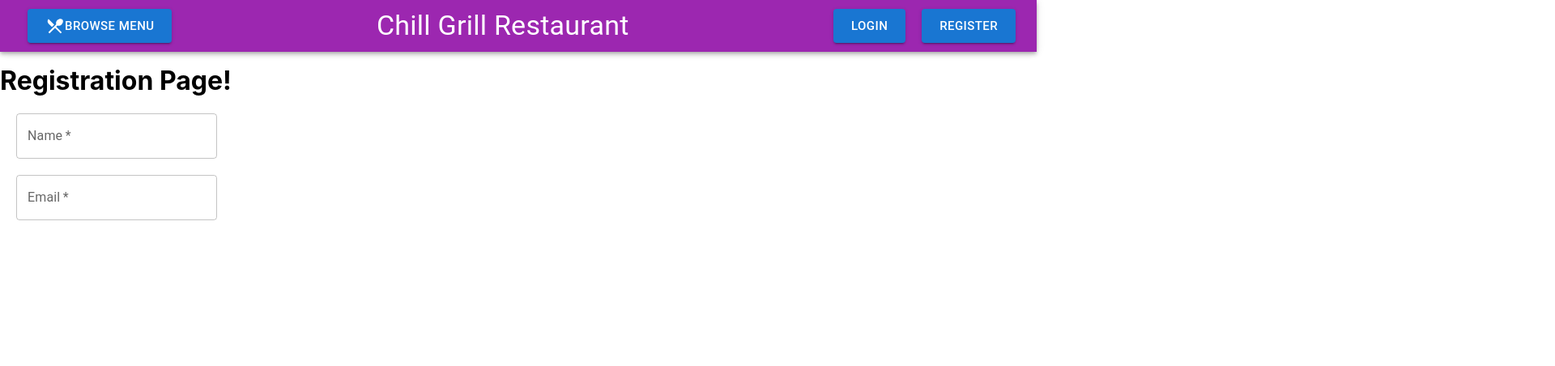
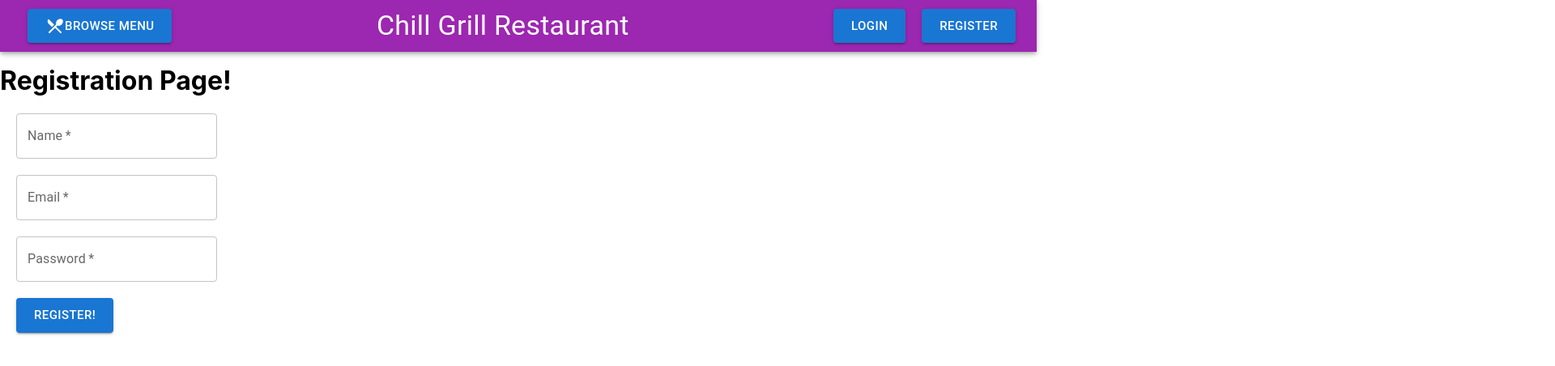
Before and after one commit to youssefrag/chill-grill-app, a React (Create React App) app in the folder client/: page /register in a window 1280 px wide. Shown: the top 452 px of the page at 81% size, 1920 px wide, since content can reach past the window. Built offline with nearby package versions, Linux system fonts and the light colour scheme.

Commit message:
outline basic register page

```diff
--- a/client/src/components/RegistrationPage.jsx
+++ b/client/src/components/RegistrationPage.jsx
@@ -42,9 +42,7 @@ export default function RegistrationPage() {
             marginTop: 20,
             marginBottom: 20,
             marginLeft: 20,
-            marginRight: 100000000000000,
             display: 'block',
-            width: '100000px',
           }}
         />
         <TextField
@@ -59,11 +57,33 @@ export default function RegistrationPage() {
             marginTop: 20,
             marginBottom: 20,
             marginLeft: 20,
-            marginRight: 100000000000000,
             display: 'block',
-            width: '100000px',
           }}
         />
+        <TextField
+          type="password"
+          label="Password"
+          name='password'
+          color="secondary"
+          required
+          value={user.password}
+          onChange={handleChange}
+          style={{
+            marginTop: 20,
+            marginBottom: 20,
+            marginLeft: 20,
+            display: 'block',
+          }}
+        />
+        <Button
+          variant='contained'
+          size='large'
+          style={{
+            marginLeft: 20,
+          }}
+        >
+          Register!
+        </Button>
       </form>
     </>
   )
```
